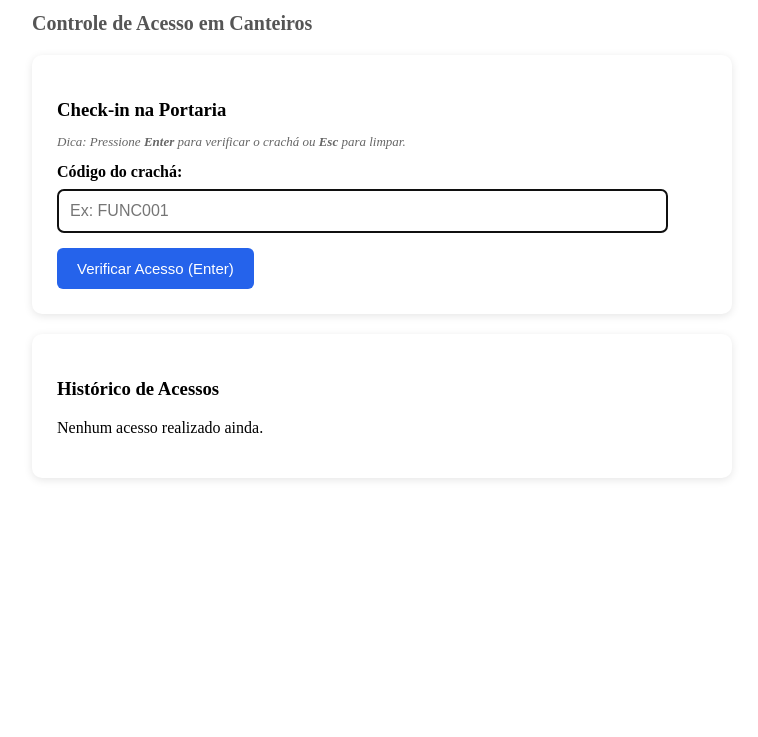
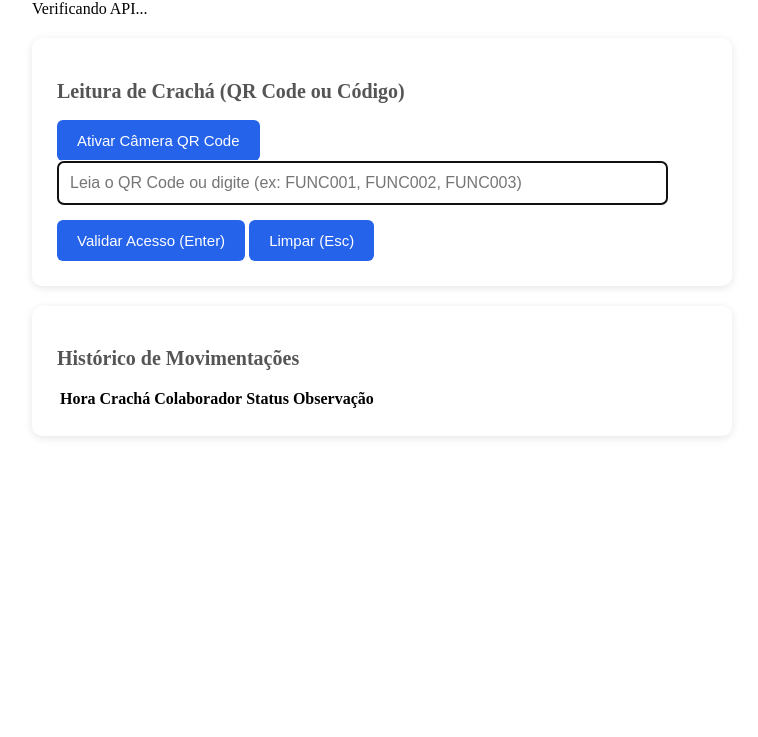
Before and after one commit to yagoaraujo781-lang/sgf-controle-acesso, a plain HTML site: page index.html in a window 1280 px wide. Shown: the part 63-800 px from the top of the page, without its empty margins (258-1016 px from the left). Drawn offline with Linux system fonts and the light colour scheme; a script that the page names is missing.

Commit message:
Update index.html

```diff
--- a/index.html
+++ b/index.html
@@ -1,32 +1,59 @@
 <!DOCTYPE html>
 <html lang="pt-BR">
 <head>
-    <meta charset="UTF-8">
-    <meta name="viewport" content="width=device-width, initial-scale=1.0">
-    <title>SGF - Controle de Acesso</title>
-    <link rel="stylesheet" href="style.css">
+  <meta charset="UTF-8" />
+  <meta name="viewport" content="width=device-width, initial-scale=1.0" />
+  <title>SGF – Controle de Acesso em Canteiros</title>
+  <link rel="stylesheet" href="style.css" />
+  <script src="https://unpkg.com/html5-qrcode" type="text/javascript"></script>
 </head>
 <body>
-    <div class="container">
-        <h1>SGF</h1>
-        <h2>Controle de Acesso em Canteiros</h2>
-        <div class="card">
-            <h3>Check-in na Portaria</h3>
-            <p style="font-size: 13px; color: #666; margin-top: -5px;">
-                <em>Dica: Pressione <b>Enter</b> para verificar o crachá ou <b>Esc</b> para limpar.</em>
-            </p>
-            <label>Código do crachá:</label>
-            <input type="text" id="codigo" placeholder="Ex: FUNC001" autocomplete="off">
-            <button onclick="verificarAcesso()">Verificar Acesso (Enter)</button>
-            <div id="resultado"></div>
-        </div>
-        <div class="card">
-            <h3>Histórico de Acessos</h3>
-            <div id="historico">
-                <p>Nenhum acesso realizado ainda.</p>
-            </div>
-        </div>
-    </div>
-    <script src="script.js"></script>
+  <main class="container">
+    <header>
+      <h1>SGF – Portaria de Canteiro de Obras</h1>
+      <span id="status-conexao" class="badge-offline">Verificando API...</span>
+    </header>
+
+    <section class="card">
+      <h2>Leitura de Crachá (QR Code ou Código)</h2>
+
+      <div class="camera-controls">
+        <button type="button" id="btn-camera" class="btn-secondary">Ativar Câmera QR Code</button>
+      </div>
+      <div id="qr-reader" style="display: none;"></div>
+
+      <form id="form-checkin">
+        <input
+          type="text"
+          id="input-codigo"
+          placeholder="Leia o QR Code ou digite (ex: FUNC001, FUNC002, FUNC003)"
+          autocomplete="off"
+          autofocus
+        />
+        <button type="submit" class="btn-primary">Validar Acesso (Enter)</button>
+        <button type="button" id="btn-limpar" class="btn-clear">Limpar (Esc)</button>
+      </form>
+
+      <div id="resultado-card" class="resultado oculto"></div>
+    </section>
+
+    <section class="card">
+      <h2>Histórico de Movimentações</h2>
+      <table>
+        <thead>
+          <tr>
+            <th>Hora</th>
+            <th>Crachá</th>
+            <th>Colaborador</th>
+            <th>Status</th>
+            <th>Observação</th>
+          </tr>
+        </thead>
+        <tbody id="tabela-historico"></tbody>
+      </table>
+    </section>
+  </main>
+
+  <script src="script.js"></script>
 </body>
 </html>
```
